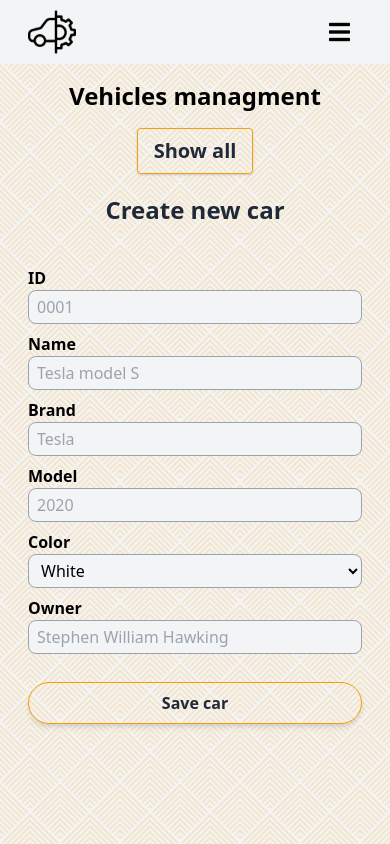
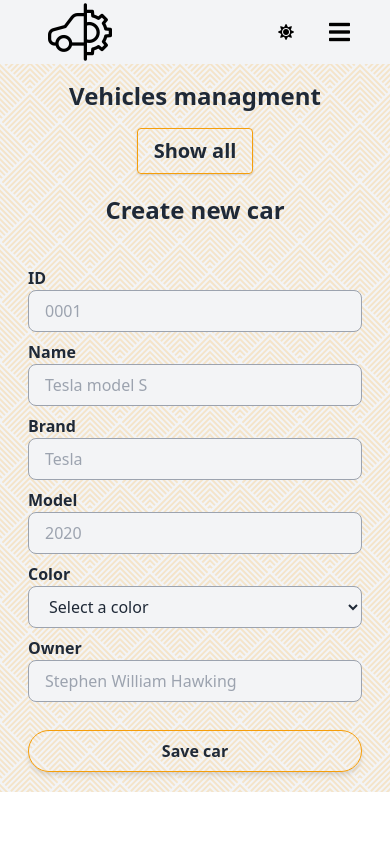
Before and after one commit to Jofay-zs/Learn_React, a React (Create React App) app in the folder project02-concessionaire/: page /admin/cars in a window 390 px wide. Built offline with nearby package versions, Linux system fonts and the light colour scheme.

Commit message:
New design for the vehicles table and some new functionalities

```diff
--- a/project02-concessionaire/package.json
+++ b/project02-concessionaire/package.json
@@ -8,6 +8,8 @@
     "@testing-library/jest-dom": "^5.11.4",
     "@testing-library/react": "^11.1.0",
     "@testing-library/user-event": "^12.1.10",
+    "axios": "^0.22.0",
+    "nanoid": "^3.1.29",
     "react": "^17.0.2",
     "react-dom": "^17.0.2",
     "react-router-dom": "^5.3.0",
--- a/project02-concessionaire/src/App.jsx
+++ b/project02-concessionaire/src/App.jsx
@@ -1,4 +1,5 @@
 import { BrowserRouter as Router, Switch, Route } from "react-router-dom";
+import { useState, useEffect } from "react";
 import "styles/styles.css";
 import Login from "pages/Login";
 import Signup from "pages/Signup";
@@ -9,9 +10,17 @@
 import AuthLayout from "layouts/AuthLayout";
 import Clients from "pages/Admin/Clients";
 import Cars from "pages/Admin/Cars";
+import { DarkModeContext } from "context/darkMode";
 
 function App() {
+  const [darkMode, setDarkMode] = useState(false);
+
+  useEffect(() => {
+    console.log('dark mode:',darkMode);
+  }, [darkMode])
+
   return (
+    <DarkModeContext.Provider value={{darkMode, setDarkMode}}>
       <Router>
         <Switch>
           <Route path={["/admin", "/admin/clients", "/admin/cars"]}>
@@ -52,6 +61,7 @@
           </Route>
         </Switch>
       </Router>
+    </DarkModeContext.Provider>
   );
 }
 
--- a/project02-concessionaire/src/components/ResponsiveNavbar.jsx
+++ b/project02-concessionaire/src/components/ResponsiveNavbar.jsx
@@ -1,11 +1,16 @@
 import React from 'react'
 import logo from 'images/logo.png';
+import TriggerDarkMode from './TriggerDarkMode';
+
 
 const ResponsiveNavbar = () => {
     return (
-      <div className="w-screen shadow bg-gray-100">
+      <div className="w-screen shadow bg-gray-100 flex justify-between px-12 items-center">
         <div>
-            <img src={logo} alt="brand page" className="w-16 ml-5 p-2" />
+          <img src={logo} alt="brand page" className="w-16" />
+        </div>
+        <div className='mr-10'>
+          <TriggerDarkMode />
         </div>
       </div>
     );
--- /dev/null
+++ b/project02-concessionaire/src/components/TriggerDarkMode.jsx
@@ -0,0 +1,24 @@
+import React from 'react'
+import { useDarkMode } from "context/darkMode";
+
+const TriggerDarkMode = () => {
+    const { darkMode, setDarkMode } = useDarkMode();
+    return (
+      <div>
+        <button
+          className=""
+          onClick={() => {
+            setDarkMode(!darkMode);
+          }}
+        >
+          {darkMode ? (
+            <i className="fas fa-moon p-2 rounded-full hover:bg-gray-800 hover:text-gray-100"></i>
+          ) : (
+            <i className="fas fa-sun p-2 rounded-full hover:bg-gray-800 hover:text-gray-100"></i>
+          )}
+        </button>
+      </div>
+    );
+}
+
+export default TriggerDarkMode
--- /dev/null
+++ b/project02-concessionaire/src/context/darkMode.js
@@ -0,0 +1,7 @@
+import { createContext, useContext } from 'react'
+
+export const DarkModeContext = createContext(null);
+
+export const useDarkMode = () => {
+    return useContext(DarkModeContext);
+};
--- a/project02-concessionaire/src/layouts/PrivateLayout.jsx
+++ b/project02-concessionaire/src/layouts/PrivateLayout.jsx
@@ -1,15 +1,18 @@
 import ResponsiveNavbar from "components/ResponsiveNavbar";
 import Sidebar from "components/Sidebar";
+import { useDarkMode } from "context/darkMode";
 import { useState } from "react";
 import 'styles/admin.css'
 
 const PrivateLayout = ({ children }) => {
   const [showNavbar, setShowNavbar] = useState(false);
+  const {darkMode} = useDarkMode();
 
   return (
-    <div className="w-screen h-screen flex flex-col">
+    <div className="w-screen h-auto sm:h-screen flex flex-col">
       <ResponsiveNavbar />
       {showNavbar ? <Sidebar /> : <div />}
+      <div className="flex flex-nowrap h-full w-full">
         <div className="absolute top-4 right-10">
           <button
             className="text-2xl hover:text-gray-700"
@@ -21,8 +24,15 @@
             <i className="fas fa-bars"></i>
           </button>
         </div>
-      <div className="h-screen bg-hero-pattern-cogs">
-        <main className="h-auto w-screen">{children}</main>
+        <div
+          className={`flex w-full ${
+            darkMode
+              ? "bg-hero-pattern-diamonds-dark"
+              : "bg-hero-pattern-diamonds-light"
+          }`}
+        >
+          <main>{children}</main>
+        </div>
       </div>
     </div>
   );
--- a/project02-concessionaire/src/pages/Admin/Cars.jsx
+++ b/project02-concessionaire/src/pages/Admin/Cars.jsx
@@ -1,7 +1,9 @@
-import React, { useEffect, useState } from "react";
+import React, { useEffect, useState, useRef } from "react";
 import "styles/cars.css";
 import { ToastContainer, toast } from "react-toastify";
 import "react-toastify/dist/ReactToastify.css";
+import { useDarkMode } from "context/darkMode";
+import { nanoid } from "nanoid";
 
 // Make a form that asks the user for the age and displays a message that says if the user is older or not
 
@@ -54,6 +56,8 @@
   const [changeButtonColor, setChangeButtonColor] = useState("indigo");
 
   const [vehicles, setVehicles] = useState([]);
+
+  const { darkMode } = useDarkMode();
   useEffect(() => {
     // Geeting vehicles list from the Frontend
     setVehicles(backendVehicles);
@@ -80,19 +84,19 @@
   }, [showTable]);
 
   return (
-    <div className="h-full w-full">
+    <div className={`${darkMode ? "text-gray-100" : "text-gray-800"}`}>
       <div>
         <div className="flex justify-center items-center">
           <h2 className="font-extrabold text-2xl py-4 px-1">
             Vehicles managment
           </h2>
         </div>
-        <div className="w-full h-full flex justify-center items-center mb-5 sm:block sm:p-5">
+        <div className="flex justify-center items-center mb-5 sm:block sm:p-5">
           <button
             onClick={() => {
               setShowTable(!showTable);
             }}
-            className={`font-bold text-xl bg-gradient-to-r text-gray-800 border border-yellow-500  py-2 px-4 shadow rounded ${changeButtonColor} hover:text-gray-100`}
+            className={`font-bold text-xl bg-gradient-to-r border border-yellow-500  py-2 px-4 shadow rounded ${changeButtonColor} hover:text-gray-100`}
           >
             {buttonText}
           </button>
@@ -102,7 +106,7 @@
         <CarsTable vehiclesList={vehicles} />
       ) : (
         <CarsForm
-          functionToShowTable={setShowTable}
+          setShowTable={setShowTable}
           vehiclesList={vehicles}
           addVehicle={setVehicles}
         />
@@ -122,120 +126,164 @@
   );
 };
 
-const CarsTable = ({ vehiclesList }) => {
-  useEffect(() => {
-    console.log("Cars List:", vehiclesList);
-  }, [vehiclesList]);
+const TableItem = ({ elementToEdit, elementToSet, currentItem }) => {
+  const [item, setItem] = useState(currentItem);
+  const edit = elementToEdit;
+  const set = elementToSet;
+
+  var [temporal] = useState(item);
 
   return (
-    <div className="h-full flex flex-col justify-center items-center w-screen">
-      <div className="flex flex-col justify-center items-center">
-        <h2 className="text-2xl font-bold text-gray-800 mb-5">
+    <td>
+      {edit ? (
+        <div className="flex items-center">
+          <input
+            type="text"
+            className="w-full outline-none border border-gray-800 px-2 py-1 text-gray-800"
+            defaultValue={item}
+            onChange = {(e)=>{
+              temporal = e.target.value;
+            }}
+          />
+          <button type='submit'>
+            <i
+              className="fas fa-check text-gray-800 mx-1 cursor-pointer text-xl hover:text-green-500"
+              onClick={() => {
+                setItem(temporal);
+                set(!edit);
+              }}
+            ></i>
+          </button>
+          <i
+            className="fas fa-times text-gray-800 mx-1 cursor-pointer text-xl hover:text-red-500"
+            onClick={() => {
+              set(!edit);
+            }}
+          ></i>
+        </div>
+      ) : (
+        <div
+          onClick={() => {
+            set(!edit);
+          }}
+          className="cursor-pointer"
+        >
+          {item}
+        </div>
+      )}
+    </td>
+  );
+};
+
+const VehicleRow = ({ vehicle }) => {
+  const [editName, setEditName] = useState(false);
+  const [editBrand, setEditBrand] = useState(false);
+  const [editModel, setEditModel] = useState(false);
+  const [editColor, setEditColor] = useState(false);
+  const [editOwner, setEditOwner] = useState(false);
+  return (
+    // nanoid is a tool that guarantees that every element will have an unique ID.
+    <tr>
+      <td>{vehicle.ID}</td>
+      <TableItem
+        vehicle={vehicle}
+        elementToEdit={editName}
+        elementToSet={setEditName}
+        currentItem={vehicle.name}
+      />
+      <TableItem
+        vehicle={vehicle}
+        elementToEdit={editBrand}
+        elementToSet={setEditBrand}
+        currentItem={vehicle.brand}
+      />
+      <TableItem
+        vehicle={vehicle}
+        elementToEdit={editModel}
+        elementToSet={setEditModel}
+        currentItem={vehicle.model}
+      />
+      <TableItem
+        vehicle={vehicle}
+        elementToEdit={editColor}
+        elementToSet={setEditColor}
+        currentItem={vehicle.color}
+      />
+      <TableItem
+        vehicle={vehicle}
+        elementToEdit={editOwner}
+        elementToSet={setEditOwner}
+        currentItem={vehicle.owner}
+      />
+    </tr>
+  );
+};
+
+const CarsTable = ({ vehiclesList }) => {
+  // useEffect(() => {
+  //   console.log("Cars List:", vehiclesList);
+  // }, [vehiclesList]);
+
+  const { darkMode } = useDarkMode();
+
+  const form = useRef(null);
+
+    // const submitEditTableCars = (e) => {
+    //   e.preventDefault();
+    //   const fd = new FormData(form.current);
+    //   console.log(e);
+    // }
+
+  return (
+    <div className="flex flex-col justify-center items-center w-screen px-10 h-full">
+      <h2
+        className={`text-2xl font-bold  mb-5 ${
+          darkMode ? "text-gray-100" : "text-gray-800"
+        }`}
+      >
         Look at all the vehicles
       </h2>
-        <section className="overflow-x-auto py-3 min-w-11/12 max-h-96 w-full rounded-xl">
-          <table className="text-gray-800 table-auto border-collapse border-4 border-yellow-500 bg-gray-50 overflow-y-scroll">
-            <thead>
+      {/* //onSubmit={submitEditTableCars} */}
+      <form ref={form} className="w-full">
+        <table className="cars-table w-full">
+          <thead className="text-xl font-bold">
             <tr>
-                <td>ID</td>
-                <td>Name</td>
-                <td>Brand</td>
-                <td>Model</td>
-                <td>Color</td>
-                <td>Owner</td>
+              <th>ID</th>
+              <th>Name</th>
+              <th>Brand</th>
+              <th>Model</th>
+              <th>Color</th>
+              <th>Owner</th>
             </tr>
           </thead>
           <tbody>
             {vehiclesList.map((vehicle) => {
-                return (
-                  <tr>
-                    <td>{vehicle.ID}</td>
-                    <td>{vehicle.name}</td>
-                    <td>{vehicle.brand}</td>
-                    <td>{vehicle.model}</td>
-                    <td>{vehicle.color}</td>
-                    <td>{vehicle.owner}</td>
-                  </tr>
-                );
+              return <VehicleRow key={nanoid()} vehicle={vehicle} />;
             })}
           </tbody>
         </table>
-        </section>
-      </div>
+      </form>
     </div>
   );
 };
 
-const CarsForm = ({ functionToShowTable, vehiclesList, addVehicle }) => {
-  const [ID, setID] = useState("");
-  const [name, setName] = useState("");
-  const [brand, setBrand] = useState("");
-  const [model, setModel] = useState("");
-  const [color, setColor] = useState("");
-  const [owner, setOwner] = useState("");
+const CarsForm = ({ setShowTable, vehiclesList, addVehicle }) => {
+  const form = useRef(null);
 
-  const CreateCar = () => {
-    if (ID === "") {
-      toast.error("ID is a required field 😐", {
-        position: "top-right",
-        autoClose: 5000,
-        hideProgressBar: false,
-        closeOnClick: true,
-        pauseOnHover: true,
-        draggable: true,
-        progress: undefined,
+
+  const submitForm = (e) => {
+    e.preventDefault();
+    const formData = new FormData(form.current);
+    const newVehicle = {};
+
+    formData.forEach((value, key) => {
+      newVehicle[key] = value;
     });
-    } else if (name === "") {
-      toast.error("Name is a required field 😐", {
-        position: "top-right",
-        autoClose: 5000,
-        hideProgressBar: false,
-        closeOnClick: true,
-        pauseOnHover: true,
-        draggable: true,
-        progress: undefined,
-      });
-    } else if (brand === "") {
-      toast.error("Brand is a required field 😐", {
-        position: "top-right",
-        autoClose: 5000,
-        hideProgressBar: false,
-        closeOnClick: true,
-        pauseOnHover: true,
-        draggable: true,
-        progress: undefined,
-      });
-    } else if (model === "") {
-      toast.error("Model is a required field 😐", {
-        position: "top-right",
-        autoClose: 5000,
-        hideProgressBar: false,
-        closeOnClick: true,
-        pauseOnHover: true,
-        draggable: true,
-        progress: undefined,
-      });
-    } else if (color === "") {
-      toast.error("Color is a required field 😐", {
-        position: "top-right",
-        autoClose: 5000,
-        hideProgressBar: false,
-        closeOnClick: true,
-        pauseOnHover: true,
-        draggable: true,
-        progress: undefined,
-      });
-    } else if (owner === "") {
-      toast.error("Owner is a required field 😐", {
-        position: "top-right",
-        autoClose: 5000,
-        hideProgressBar: false,
-        closeOnClick: true,
-        pauseOnHover: true,
-        draggable: true,
-        progress: undefined,
-      });
-    } else {
+
+    setShowTable(true);
+
+    addVehicle([...vehiclesList, newVehicle]);
+
     toast.success("Vehicle added successfully 🦼", {
       position: "top-right",
       autoClose: 5000,
@@ -245,85 +293,60 @@
       draggable: true,
       progress: undefined,
     });
-      functionToShowTable(true);
-      addVehicle([
-        ...vehiclesList,
-        {
-          ID: ID,
-          name: name,
-          brand: brand,
-          model: model,
-          color: color,
-          owner: owner,
-        },
-      ]);
-    }
+    // Falta crear el caso y mensaje de error
   };
 
   return (
-    <div className="h-full flex flex-col justify-center items-center w-full">
     <div className="flex flex-col justify-center items-center">
-        <h2 className="text-2xl font-bold text-gray-800 mb-5">
-          Create new car
-        </h2>
+      <div className="flex flex-col justify-center items-center">
+        <h2 className="text-2xl font-bold mb-5">Create new car</h2>
       </div>
-      <form className="block w-screen py-5 px-7 sm:grid sm:grid-cols-2 sm:gap-5 sm:px-20 lg:px-52 xl:px-72 2xl:px-96">
-        <label className="font-bold" htmlFor="id">
+      <div>
+        <form
+          ref={form}
+          onSubmit={submitForm}
+          className="block w-screen py-5 px-7 sm:grid sm:grid-cols-2 sm:gap-5 sm:px-20 lg:px-52 xl:px-72 2xl:px-96"
+        >
+          <label className="font-bold" htmlFor="ID">
             ID
             <input
-            className="w-full py-1 px-2 mb-2 bg-gray-100 border border-gray-400 rounded-lg outline-none focus:border-yellow-500 sm:py-2 sm:px-4"
+              className="w-full mb-2 bg-gray-100 border border-gray-400 rounded-lg outline-none focus:border-yellow-500 py-2 px-4"
               type="number"
               placeholder="0001"
-            name="id"
+              name="ID"
               min="1"
-            value={ID}
-            onChange={(e) => {
-              setID(e.target.value);
-            }}
-            required="true"
+              required
             />
           </label>
           <label className="font-bold" htmlFor="name">
             Name
             <input
-            className="w-full py-1 px-2 mb-2 bg-gray-100 border border-gray-400 rounded-lg outline-none focus:border-yellow-500 sm:py-2 sm:px-4"
+              className="w-full mb-2 bg-gray-100 border border-gray-400 rounded-lg outline-none focus:border-yellow-500 py-2 px-4"
               type="text"
               placeholder="Tesla model S"
               name="name"
-            value={name}
-            onChange={(e) => {
-              setName(e.target.value);
-            }}
               required
             />
           </label>
           <label className="font-bold" htmlFor="brand">
             Brand
             <input
-            className="w-full py-1 px-2 mb-2 bg-gray-100 border border-gray-400 rounded-lg outline-none focus:border-yellow-500 sm:py-2 sm:px-4"
+              className="w-full mb-2 bg-gray-100 border border-gray-400 rounded-lg outline-none focus:border-yellow-500 py-2 px-4"
               type="text"
               placeholder="Tesla"
               name="brand"
-            value={brand}
-            onChange={(e) => {
-              setBrand(e.target.value);
-            }}
               required
             />
           </label>
           <label className="font-bold" htmlFor="model">
             Model
             <input
-            className="w-full py-1 px-2 mb-2 bg-gray-100 border border-gray-400 rounded-lg outline-none focus:border-yellow-500 sm:py-2 sm:px-4"
+              className="w-full mb-2 bg-gray-100 border border-gray-400 rounded-lg outline-none focus:border-yellow-500 py-2 px-4"
               type="number"
               placeholder="2020"
               name="model"
               min="1950"
               max="2022"
-            value={model}
-            onChange={(e) => {
-              setModel(e.target.value);
-            }}
               required
             />
           </label>
@@ -332,14 +355,11 @@
             <select
               name="color"
               id="color"
-            className="w-full py-1 px-2 mb-2 bg-gray-100 border border-gray-400 rounded-lg outline-none focus:border-yellow-500 sm:py-2 sm:px-4"
-            value={color}
-            onChange={(e) => {
-              setColor(e.target.value);
-            }}
+              className={`text-gray-800 w-full mb-2 bg-gray-100 border border-gray-400 rounded-lg outline-none focus:border-yellow-500 py-2 px-4`}
               required
+              defaultValue={0}
             >
-            <option value="default" disabled>
+              <option value={0} disabled>
                 Select a color
               </option>
               <option value="white">White</option>
@@ -358,28 +378,22 @@
           <label className="font-bold" htmlFor="owner">
             Owner
             <input
-            className="w-full py-1 px-2 mb-2 bg-gray-100 border border-gray-400 rounded-lg outline-none focus:border-yellow-500 sm:py-2 sm:px-4"
+              className="w-full mb-2 bg-gray-100 border border-gray-400 rounded-lg outline-none focus:border-yellow-500 py-2 px-4"
               type="text"
               placeholder="Stephen William Hawking"
               name="owner"
-            value={owner}
-            onChange={(e) => {
-              setOwner(e.target.value);
-            }}
               required
             />
           </label>
           <button
             type="submit"
-          className="font-bold mt-5 w-full col-span-2 p-2 bg-gradient-to-r text-gray-800 border border-yellow-500 shadow-md rounded-full hover:from-yellow-400 hover:via-yellow-500 hover:to-yellow-600 hover:text-gray-100"
-          // onClick={() => {
-          //   CreateCar();
-          // }}
+            className="font-bold mt-5 w-full col-span-2 p-2 bg-gradient-to-r border border-yellow-500 shadow-md rounded-full hover:from-yellow-400 hover:via-yellow-500 hover:to-yellow-600 hover:text-gray-100"
           >
             Save car
           </button>
         </form>
       </div>
+    </div>
   );
 };
 
--- a/project02-concessionaire/src/pages/Admin/Clients.jsx
+++ b/project02-concessionaire/src/pages/Admin/Clients.jsx
@@ -1,8 +1,10 @@
 import React from 'react'
+import { useDarkMode } from 'context/darkMode';
 
 const Clients = () => {
+    const { darkMode } = useDarkMode();
     return (
-        <div>
+        <div className={`flex h-full bg-gray-${darkMode ? '100' : '800'}`}>
             Clients Management
         </div>
     )
--- a/project02-concessionaire/src/pages/Admin/Index.jsx
+++ b/project02-concessionaire/src/pages/Admin/Index.jsx
@@ -1,8 +1,10 @@
+import { useDarkMode } from 'context/darkMode'
 import React from 'react'
 
 const Admin = () => {
+    const {darkMode} = useDarkMode();
     return (
-        <div>
+        <div className={`flex h-full bg-gray-${darkMode ? '100' : '800'}`}>
             Index for Admin page
         </div>
     )
--- a/project02-concessionaire/src/styles/cars.css
+++ b/project02-concessionaire/src/styles/cars.css
@@ -1,3 +1,24 @@
-td{
-    padding: 0.4rem 0.2rem;
+input{
+    background: transparent;
+    color: gray;
 }
+
+
+.cars-table td, .cars-table th{
+    padding: 0.5rem;
+    }
+
+.cars-table th{
+    background-color: #fbbe24c2;
+}
+
+.cars-table tr:nth-child(odd){
+    background-color: rgba(100, 100, 100, 0.8);
+}
+.cars-table tr:nth-child(even){
+    background-color: rgba(50, 50, 50, 0.8);
+}
+
+.cars-table tr:hover, .cars-table{
+    background-color: #fbbe249d;
+}
```
Also changed, not shown: project02-concessionaire/src/components/Sidebar.jsx (+9 -2 lines), project02-concessionaire/src/styles/admin.css, 1 other file (tests, documents, lock files or other folders). Lines whose indentation alone changed are shown as unchanged.
